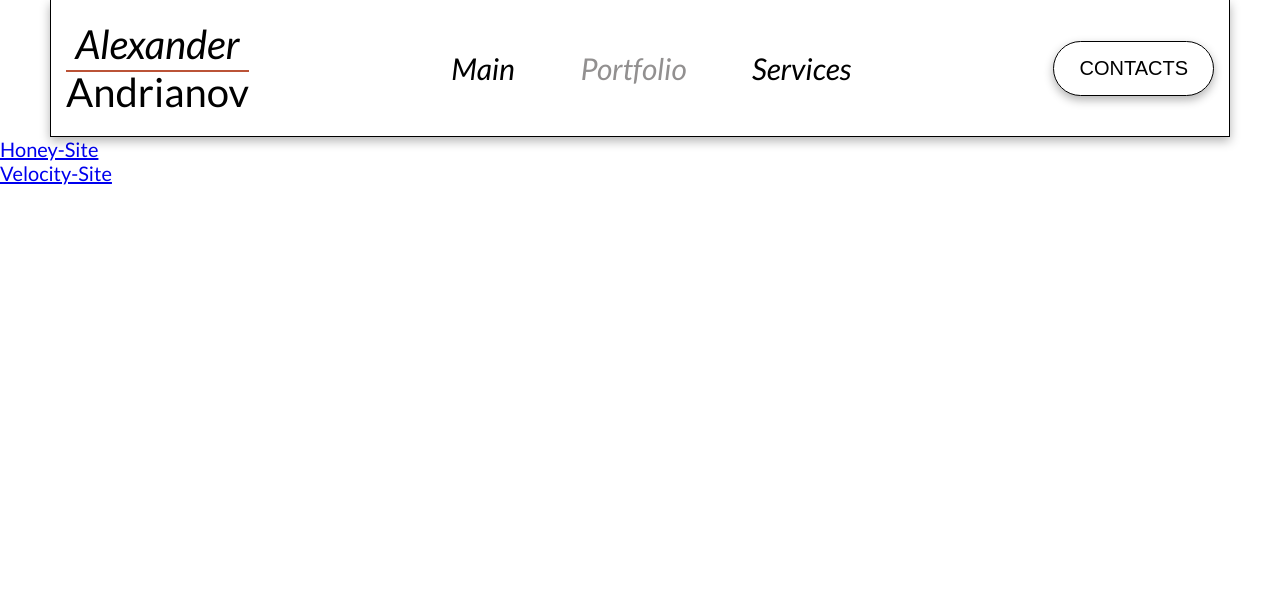
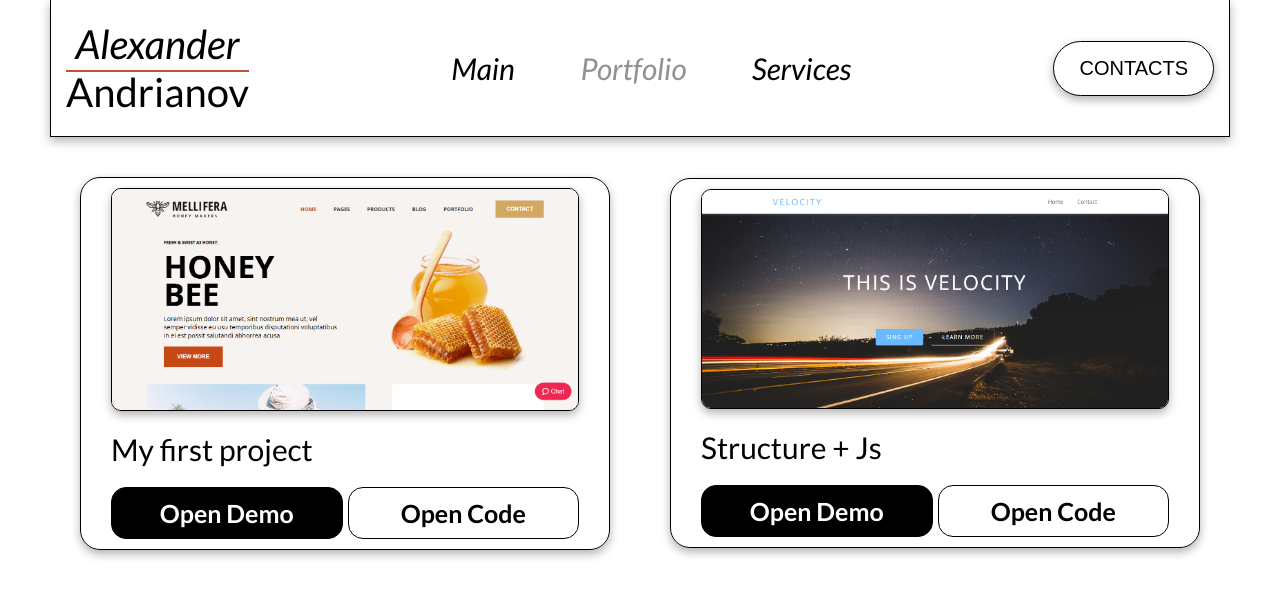
Before and after one commit to DOBBYLOU/My_Portfolio, a React (Create React App) app in the folder portfolio/: page /portfolio in a window 1280 px wide. Shown: the top 596 px of the page. Built offline with nearby package versions, Linux system fonts and the light colour scheme.

Commit message:
Add portfolio cards

```diff
--- a/portfolio/src/components/MyPerson/MyPerson.jsx
+++ b/portfolio/src/components/MyPerson/MyPerson.jsx
@@ -5,8 +5,9 @@ function MyPerson() {
         <div className={`${Styles.myPerson} container`}>
             <div className={`${Styles.about}`}>
                 <h1>Andrianov Sasha</h1>
-                <p>Hi, I am a React.js web developer. I have over 2 years of experience and am ready to write your projects</p>
+                <p>Hi, I'm a react.js developer from Ukraine. You are on my portfolio site, here you can learn about how I started my journey, what I have now and how to contact me.</p>
                 <p>I work with modern technologies, constantly improve my skills and follow new trends in development. It is important for me not to just write code, but to create products that solve real problems and benefit users.</p>
+
             </div>
             <div className={`${Styles.myPhoto}`}>
                 <img src="Imgs/photo_5359394229748176775_y.png"></img>
--- a/portfolio/src/components/Portfolio/Portfolio.jsx
+++ b/portfolio/src/components/Portfolio/Portfolio.jsx
@@ -1,11 +1,31 @@
 import Header from "../Header/Header"
+import SiteCard from "../SiteCard/SiteCard"
+import Styles from "./Portfolio.module.css"
+
+function HoneyText() {
+    return (
+        <div className={Styles.about}>
+            My first project
+        </div>
+    )
+}
+
+function VelocityText() {
+    return (
+        <div className={Styles.about}>
+            Structure + Js
+        </div>
+    )
+}
 
 function Portfolio() {
     return (
-        <div className="portfolio">
+        <div className={`${Styles.portfolio}`}>
             <Header Page={"Portfolio"} />
-            <a href="https://dobbylou.github.io/Honey_Site/">Honey-Site</a><br />
-            <a href="https://dobbylou.github.io/Velocity/">Velocity-Site</a>
+            <div className={`${Styles.cards} container`}>
+                <SiteCard Screen={"/Imgs/Screens/honey-screen.png"} Demo={"https://dobbylou.github.io/Honey_Site/"} Git={"https://github.com/DOBBYLOU/Honey_Site.git"} about={<HoneyText />} />
+                <SiteCard Screen={"/Imgs/Screens/velocity-screen.png"} Demo={"https://dobbylou.github.io/Velocity/"} Git={"https://github.com/DOBBYLOU/Velocity.git"} about={<VelocityText />} />
+            </div>
         </div>
     )
 }
--- /dev/null
+++ b/portfolio/src/components/Portfolio/Portfolio.module.css
@@ -0,0 +1,17 @@
+.about {
+    font-size: 30px;
+}
+
+
+
+.cards {
+
+    display: flex;
+    justify-content: space-between;
+    align-items: center;
+
+}
+
+.cards>* {
+    flex: 1
+}
--- /dev/null
+++ b/portfolio/src/components/SiteCard/SiteCard.jsx
@@ -0,0 +1,24 @@
+import Styles from "./SiteCard.module.css"
+
+function SiteCard({ Screen, Demo, Git, about }) {
+    return (
+        <div className={Styles.siteCard}>
+            <div className={Styles.screen}>
+                <img src={Screen} />
+            </div>
+            <div className={Styles.text}>
+                <div className={Styles.about}>
+                    {about}
+                </div>
+                <div className={Styles.btns}>
+                    <a href={Demo} className={`${Styles.btn} ${Styles.demoBtn}`}>Open Demo</a>
+                    <a href={Git} className={Styles.btn}>Open Code</a>
+                    {/* <a href="https://dobbylou.github.io/Velocity/">Velocity-Site</a> */}
+                </div>
+            </div>
+
+        </div>
+    )
+}
+
+export default SiteCard
--- /dev/null
+++ b/portfolio/src/components/SiteCard/SiteCard.module.css
@@ -0,0 +1,93 @@
+.siteCard {
+    margin-inline: 30px;
+    border: 1px solid #000;
+    padding-top: 10px;
+    padding-bottom: 10px;
+    padding-inline: 30px;
+    width: 30vw;
+    /* display: flex;
+    gap: 10px;
+    justify-content: space-between; */
+    display: flex;
+    flex-direction: column;
+    border-radius: 20px;
+    box-shadow: 0 4px 10px rgba(0, 0, 0, 0.3);
+
+}
+
+
+
+.siteCard:has(+.siteCard) {
+    margin-top: 40px;
+    margin-bottom: 40px;
+}
+
+.text {
+    display: flex;
+    flex-direction: column;
+    justify-content: space-between;
+
+}
+
+.about {
+    padding-top: 20px;
+    padding-bottom: 20px;
+}
+
+.btns {
+    display: flex;
+    gap: 5px;
+    justify-content: space-evenly;
+    align-items: center;
+    text-align: center;
+}
+
+.btn {
+    display: flex;
+    justify-content: center;
+    align-items: center;
+    height: 50px;
+    flex: 1;
+    border-radius: 15px;
+    border: 1px solid black;
+    color: black;
+    text-decoration: none;
+    font-size: 25px;
+    font-weight: 700;
+    transition: 0.4s;
+}
+
+.btn:hover {
+
+    border-color: #ffffff00;
+    color: #080808d8;
+}
+
+.demoBtn {
+    background-color: #000;
+    color: white;
+
+}
+
+.demoBtn:hover {
+    box-shadow: 0 4px 10px rgba(0, 0, 0, 0.3);
+    background-color: #3F3F3F;
+    border-color: #3F3F3F;
+    color: #E3E3E3;
+
+}
+
+
+
+
+.screen {
+    overflow: hidden;
+    border: 1px solid #000;
+    border-radius: 10px;
+    box-shadow: 0 4px 10px rgba(0, 0, 0, 0.3);
+}
+
+.screen img {
+    display: block;
+    width: 100%;
+}
```
Also changed, not shown: portfolio/public/Imgs/Screens/honey-screen.png (added), portfolio/public/Imgs/Screens/velocity-screen.png (added).
